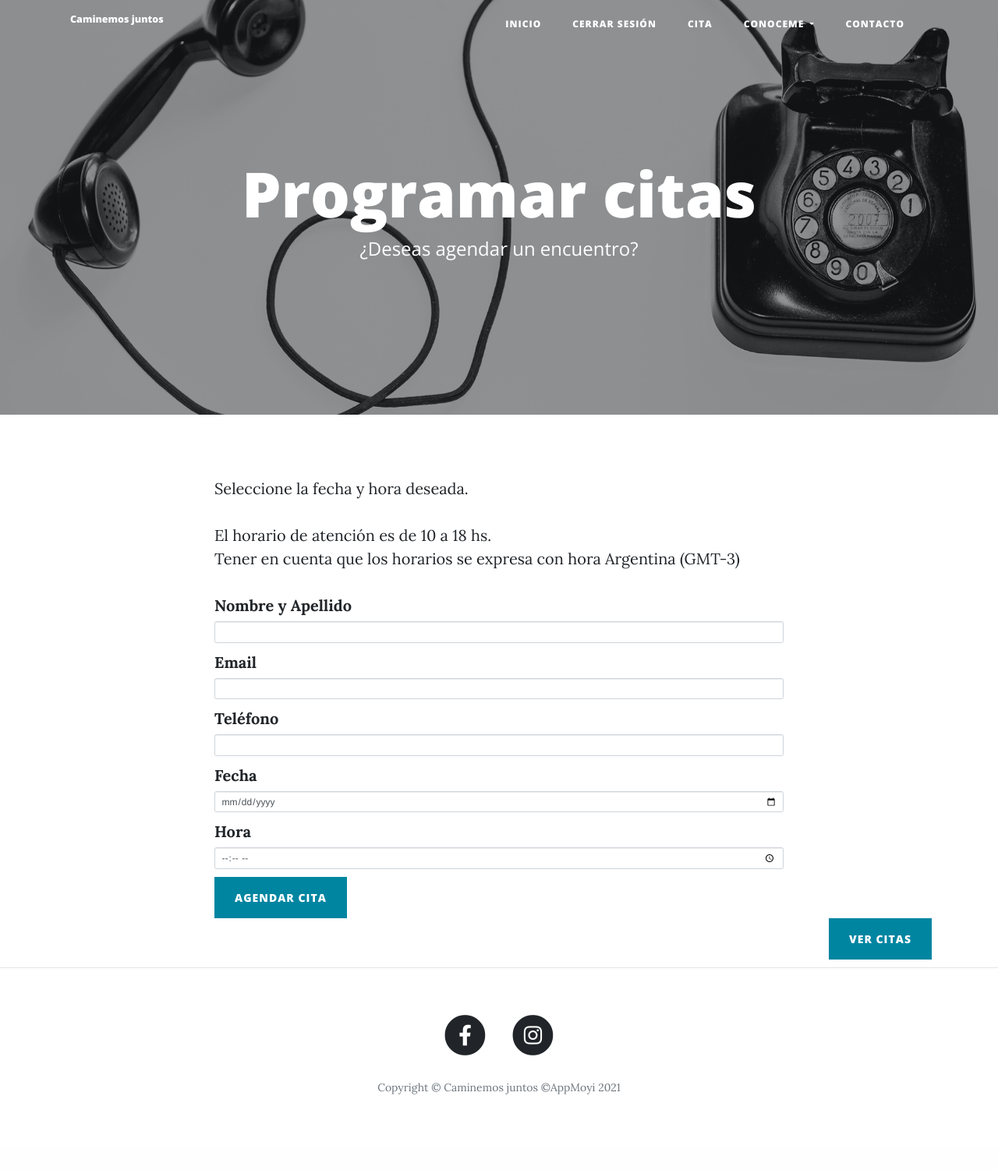
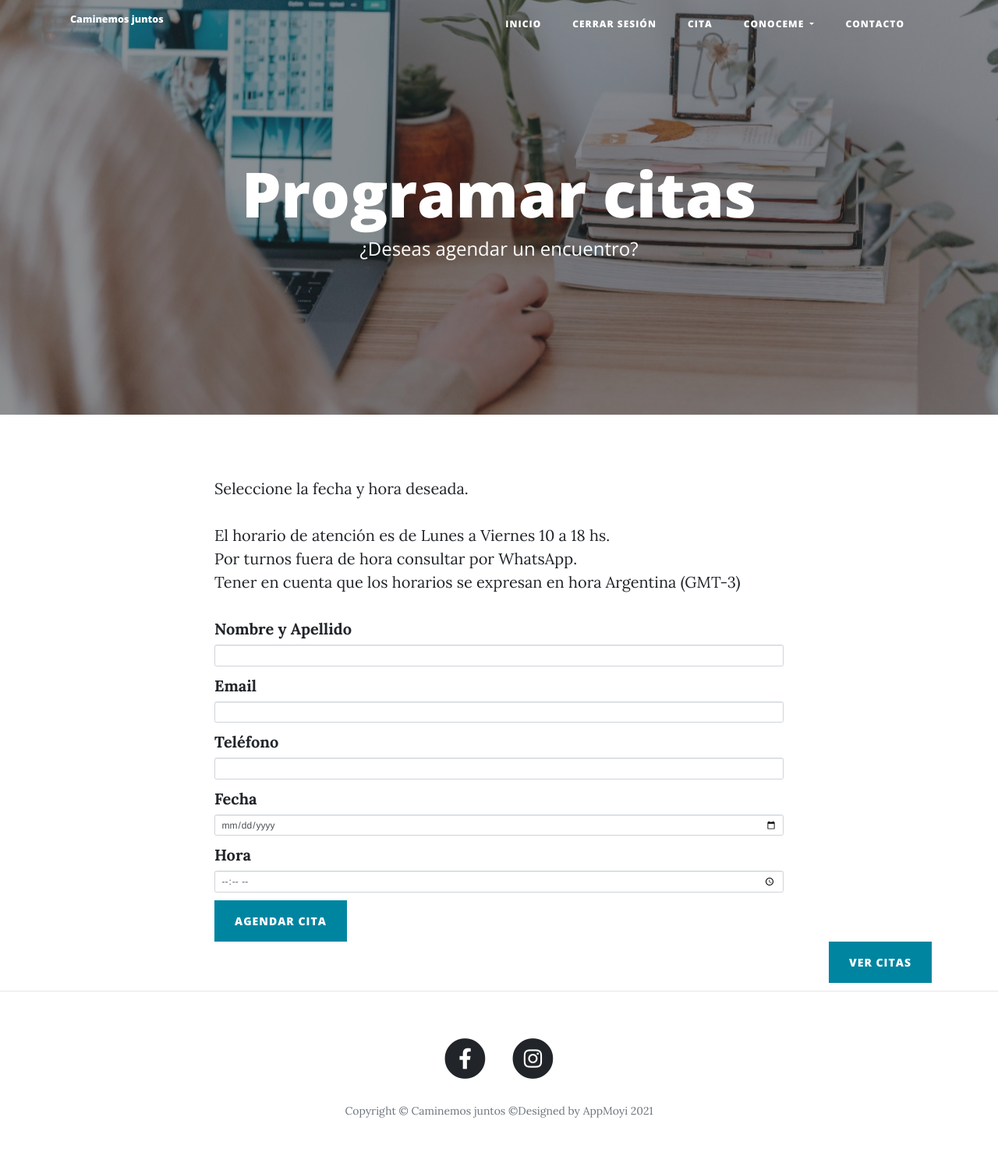
Before and after one commit to moyicuervo/my-website, a Flask app: page /appointment in a window 1280 px wide. Shown: the whole page at 78% size. Before the commit the page ends 1404 px from the top, so only its background shows below. Run offline with Flask 2, Linux system fonts and the light colour scheme; a user stored in the database is signed in; some libraries are stand-ins or nearby versions.

Commit message:
improve look & feel

```diff
--- a/main.py
+++ b/main.py
@@ -246,7 +246,10 @@ def appointment():
 
 
 def send_email_appointment(date, hour, name, email, phone):
-    email_message = f"Subject: turno confirmado: \n\nNombre: {name} \nTelefono: {phone} \nEmail: {email} \nDia: {date}\nHorario:{hour}"
+    email_message = f"Subject: Turno confirmado: \n\nNombre: {name} \nTelefono: {phone} \nEmail: {email} \nCuando: {date}\nHorario:{hour}\n\n\n" \
+                    f"Antes del encuentro sera enviado el link de ingreso.\n" \
+                    f"En caso de cancelar el encuentro, por favor, hacerlo 24 horas antes.\n" \
+                    f"Gracias. Caminemos Juntos. Todos los derechos reservados."
     with smtplib.SMTP("smtp.gmail.com", port=587) as connection:
         connection.starttls()
         connection.login(MY_EMAIL, EMAIL_PASSWORD)
--- a/templates/about.html
+++ b/templates/about.html
@@ -1,7 +1,7 @@
 {% include "header.html" %}
 
   <!-- Page Header -->
-  <header class="masthead" style="background-image: url({{ url_for('static', filename='img/about-bg.jpg')}})">
+  <header class="masthead" style="background-image: url({{ url_for('static', filename='img/aboutme.jpeg')}})">
     <link href="{{ url_for('static', filename='css/contact.css')}}" rel="stylesheet">
     <link href="https://fonts.googleapis.com/css?family=Merriweather|Montserrat|Sacramento" rel="stylesheet">
     <div class="overlay"></div>
--- a/templates/appointment.html
+++ b/templates/appointment.html
@@ -5,14 +5,14 @@
 {% include "header.html" %}
 
    <!-- Page Header -->
-  <header class="masthead" style="background-image: url('static/img/contact-bg.jpg')">
+  <header class="masthead" style="background-image: url('static/img/cita.jpeg')">
     <div class="overlay"></div>
     <div class="container">
       <div class="row">
         <div class="col-lg-8 col-md-10 mx-auto">
           <div class="page-heading">
             {% if day_sent: %}
-            <h2>La cita ha sido confirmada. &#9989;</h2>
+            <h1>La cita ha sido confirmada. &#9989;</h1>
             {% else: %}
             <h1>Programar citas</h1>
             {% endif %}
@@ -30,8 +30,9 @@
       <div class="col-lg-8 col-md-10 mx-auto">
       <p>Seleccione la fecha y hora deseada.</p>
 
-        <p>El horario de atención es de 10 a 18 hs. <br>
-        Tener en cuenta que los horarios se expresa con hora Argentina (GMT-3)</p>
+        <p>El horario de atención es de Lunes a Viernes 10 a 18 hs. <br>
+            Por turnos fuera de hora consultar por WhatsApp. <br>
+        Tener en cuenta que los horarios se expresan en hora Argentina (GMT-3)</p>
          {{ form.csrf_token() }}
          {{ wtf.quick_form(form, novalidate=True, button_map={"submit": "primary"}) }}
           {% with messages = get_flashed_messages() %}
--- a/templates/footer.html
+++ b/templates/footer.html
@@ -21,7 +21,7 @@
               </a>
             </li>
           </ul>
-          <p class="copyright text-muted">Copyright &copy; Caminemos juntos &copy;AppMoyi 2021</p>
+          <p class="copyright text-muted">Copyright &copy; Caminemos juntos &copy;Designed by AppMoyi 2021</p>
         </div>
       </div>
     </div>
--- a/templates/index.html
+++ b/templates/index.html
@@ -1,7 +1,7 @@
 {% include "header.html" %}
 
   <!-- Page Header -->
-  <header class="masthead" style="background-image: url('../static/img/counselingnewa.jpeg')">
+  <header class="masthead" style="background-image: url('../static/img/caminemosjuntos.jpeg')">
     <link href="{{ url_for('static', filename='css/about.css')}}" rel="stylesheet">
     <div class="overlay"></div>
     <div class="container">
--- a/templates/make-post.html
+++ b/templates/make-post.html
@@ -12,10 +12,11 @@
           <div class="page-heading">
             {% if is_edit: %}
             <h1>Editar Post</h1>
+            <span class="subheading">Estás a punto de editar el post!</span>
             {% else: %}
             <h1>Nuevo Post</h1>
+            <span class="subheading">Estás a punto de crear un nuevo y genial post!</span>
             {% endif %}
-            <span class="subheading">Estás a punto de crear un nuevo y genial post!</span>
           </div>
         </div>
       </div>
--- a/templates/modalidad.html
+++ b/templates/modalidad.html
@@ -1,13 +1,13 @@
 {% include "header.html" %}
 
   <!-- Page Header -->
-  <header class="masthead" style="background-image: url({{ url_for('static', filename='img/whycounseling.jpeg')}})">
+  <header class="masthead" style="background-image: url({{ url_for('static', filename='img/modalidadtrabajo.jpeg')}})">
     <link href="{{ url_for('static', filename='css/contact.css')}}" rel="stylesheet">
     <link href="https://fonts.googleapis.com/css?family=Merriweather|Montserrat|Sacramento" rel="stylesheet">
     <div class="overlay"></div>
     <div class="container">
       <div class="row">
-        <div class="col-lg-8 col-md-10 mx-auto">
+        <div class="col-lg-12 col-md-10 mx-auto">
           <div class="page-heading">
             <h1>Modalidad de trabajo</h1>
             <span class="subheading">y formas de pago</span>
--- a/templates/why-counseling.html
+++ b/templates/why-counseling.html
@@ -1,13 +1,13 @@
 {% include "header.html" %}
 
   <!-- Page Header -->
-  <header class="masthead" style="background-image: url({{ url_for('static', filename='img/whycounseling.jpeg')}})">
+  <header class="masthead" style="background-image: url({{ url_for('static', filename='img/pathway.jpeg')}})">
     <link href="{{ url_for('static', filename='css/contact.css')}}" rel="stylesheet">
     <link href="https://fonts.googleapis.com/css?family=Merriweather|Montserrat|Sacramento" rel="stylesheet">
     <div class="overlay"></div>
     <div class="container">
       <div class="row">
-        <div class="col-lg-8 col-md-10 mx-auto">
+        <div class="col-lg-12 col-md-10 mx-auto">
           <div class="page-heading">
             <h1>¿Por qué Counseling?</h1>
             <span class="subheading">Acerca del proceso</span>
```
Also changed, not shown: juntos.db, static/img/aboutme.jpeg (added), static/img/caminemosjuntos.jpeg (added), static/img/camjuntos.jpg (deleted), static/img/cita.jpeg (added), static/img/counselingnewa.jpeg (deleted), static/img/counselingnewb.jpeg (deleted), static/img/lastpart.jpg (deleted), static/img/modalidad2.jpeg (added), static/img/modalidadtrabajo.jpeg (added), static/img/pathway.jpeg (added), static/img/whycounseling.jpeg (deleted).
